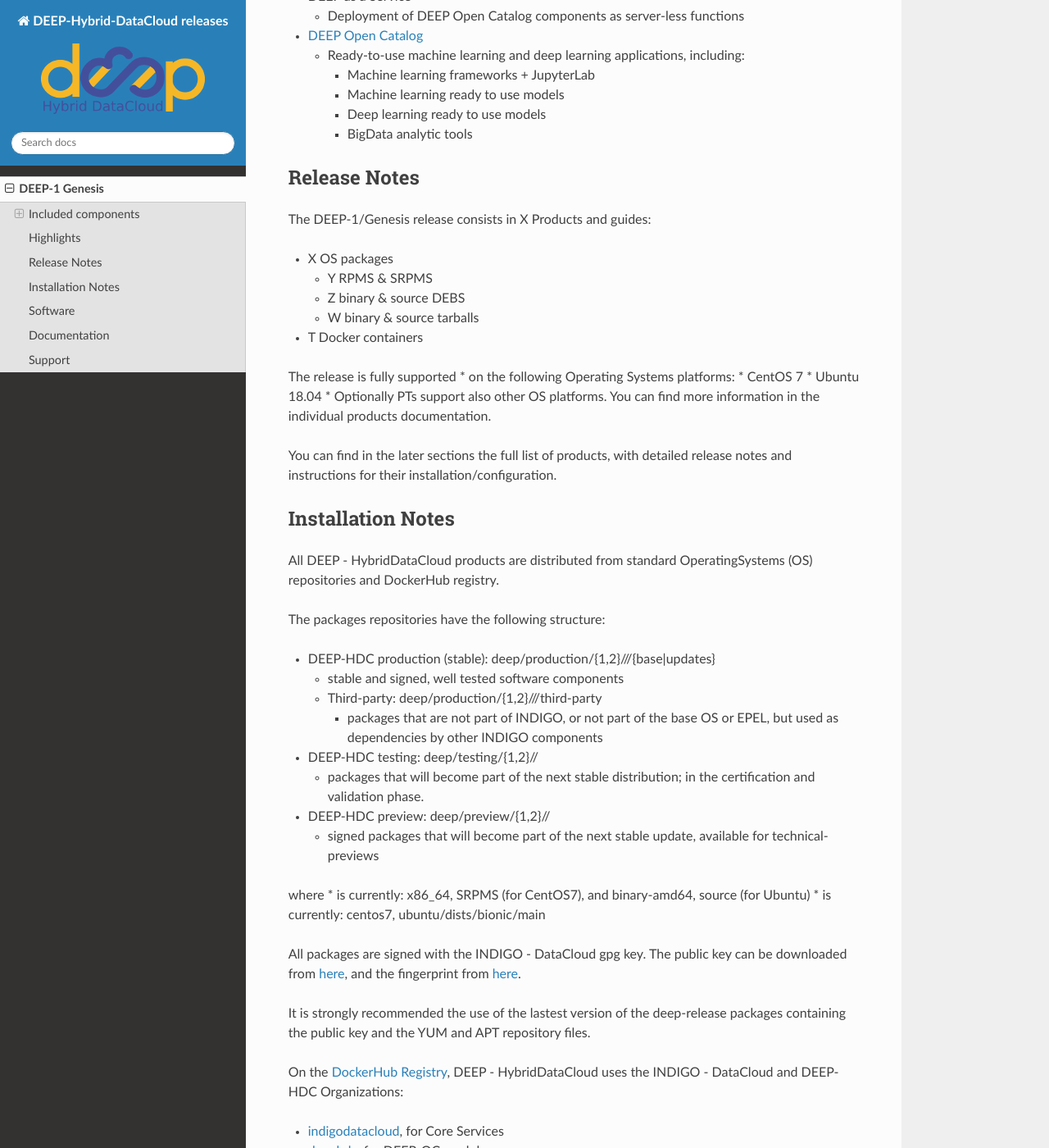
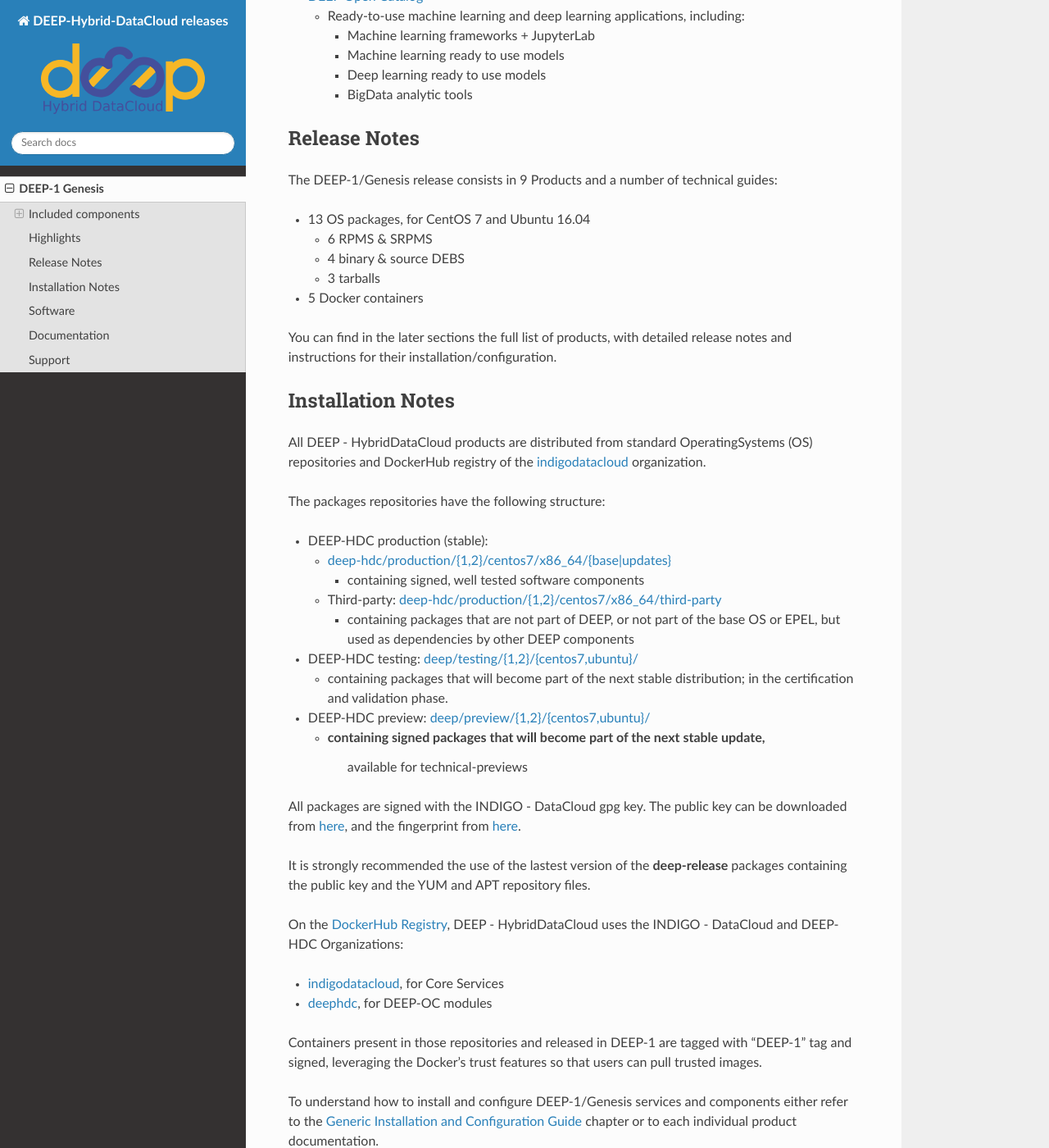
Before and after one commit to deephdc/deep-releases, a Sphinx documentation site: the page built from source/releases/genesis/index.rst, in a window 1280 px wide and 1400 px high, scrolled down 1200 px. Shown: the whole window at 82% size. Built offline with Sphinx 7.4.7 and the Read the Docs theme 2.0.0, drawn with Linux system fonts in a browser that asks for light colours; some of the changed text lies outside the part shown.

Commit message:
added more info on release repos

```diff
--- a/source/releases/genesis/index.rst
+++ b/source/releases/genesis/index.rst
@@ -89,20 +85,16 @@
 Release Notes
 -------------
 
-The DEEP-1/Genesis release consists in X Products and guides:
+The DEEP-1/Genesis release consists in 9 Products and a number of technical guides:
 
--  X OS packages
+-  13 OS packages, for CentOS 7 and Ubuntu 16.04
 
-   -  Y RPMS & SRPMS
-   -  Z binary & source DEBS
-   -  W binary & source tarballs
+   -  6 RPMS & SRPMS
+   -  4 binary & source DEBS
+   -  3 tarballs
 
--  T Docker containers
+-  5 Docker containers
 
-The release is fully supported \* on the following Operating Systems
-platforms: \* CentOS 7 \* Ubuntu 18.04 \* Optionally PTs support also
-other OS platforms. You can find more information in the individual
-products documentation.
 
 You can find in the later sections the full list of products, with
 detailed release notes and instructions for their
@@ -112,30 +104,28 @@
 ------------------
 
 All DEEP - HybridDataCloud products are distributed from standard
-OperatingSystems (OS) repositories and DockerHub registry.
+OperatingSystems (OS) repositories and DockerHub registry of the `indigodatacloud <https://cloud.docker.com/u/indigodatacloud/repository/list>`_ organization.
 
 The packages repositories have the following structure:
 
--  DEEP-HDC production (stable): deep/production/{1,2}///{base|updates}
+* DEEP-HDC production (stable):
 
-   -  stable and signed, well tested software components
-   -  Third-party: deep/production/{1,2}///third-party
+  * `deep-hdc/production/{1,2}/centos7/x86_64/{base|updates} <http://repo.indigo-datacloud.eu/repository/deep-hdc/production/1/centos7/x86_64/base/repoview/>`_
 
-      -  packages that are not part of INDIGO, or not part of the base
-         OS or EPEL, but used as dependencies by other INDIGO components
+    * containing signed, well tested software components
 
--  DEEP-HDC testing: deep/testing/{1,2}//
+  * Third-party: `deep-hdc/production/{1,2}/centos7/x86_64/third-party <http://repo.indigo-datacloud.eu/repository/deep-hdc/production/1/centos7/x86_64/third-party/>`_
 
-   -  packages that will become part of the next stable distribution; in
-      the certification and validation phase.
+    * containing packages that are not part of DEEP, or not part of the base OS or EPEL, but used as dependencies by other DEEP components
 
--  DEEP-HDC preview: deep/preview/{1,2}//
+* DEEP-HDC testing: `deep/testing/{1,2}/{centos7,ubuntu}/ <http://repo.indigo-datacloud.eu/repository/deep-hdc/testing/>`_
 
-   -  signed packages that will become part of the next stable update,
+  * containing packages that will become part of the next stable distribution; in the certification and validation phase.
+
+* DEEP-HDC preview: `deep/preview/{1,2}/{centos7,ubuntu}/ <http://repo.indigo-datacloud.eu/repository/deep-hdc/preview/>`_
+
+  * containing signed packages that will become part of the next stable update,
       available for technical-previews
-
-where \* is currently: x86_64, SRPMS (for CentOS7), and binary-amd64,
-source (for Ubuntu) \* is currently: centos7, ubuntu/dists/bionic/main
 
 All packages are signed with the INDIGO - DataCloud gpg key. The public
 key can be downloaded from
@@ -144,16 +134,14 @@
 `here <http://repo.indigo-datacloud.eu/repository/INDIGODC_key_fingerprint.asc>`__.
 
 It is strongly recommended the use of the lastest version of the
-deep-release packages containing the public key and the YUM and APT
+**deep-release** packages containing the public key and the YUM and APT
 repository files.
 
 On the `DockerHub Registry <https://hub.docker.com/>`__, DEEP -
 HybridDataCloud uses the INDIGO - DataCloud and DEEP-HDC Organizations:
 
--  `indigodatacloud <https://hub.docker.com/u/indigodatacloud/dashboard/>`__,
-   for Core Services
--  `deephdc <https://hub.docker.com/u/deephdc/dashboard/>`__, for
-   DEEP-OC modules
+* `indigodatacloud <https://hub.docker.com/u/indigodatacloud/dashboard/>`__, for Core Services
+* `deephdc <https://hub.docker.com/u/deephdc/dashboard/>`__, for DEEP-OC modules
 
 Containers present in those repositories and released in DEEP-1 are
 tagged with “DEEP-1” tag and signed, leveraging the Docker’s trust
@@ -173,7 +161,7 @@
 Documentation
 -------------
 
-Please find DEEP-1 documentation `here <https://deephdc.github.io/>`__.
+Please find DEEP-1 documentation `here <https://releases.deep-hybrid-datacloud.eu/en/latest/>`__.
 
 Support
 -------
```
Also changed, not shown: other parts of source/releases/genesis/index.rst (+1 -5 lines), source/releases/genesis/indigovr/deep-v1.rst (added, +23 -0 lines), source/releases/genesis/indigovr.rst (added).
